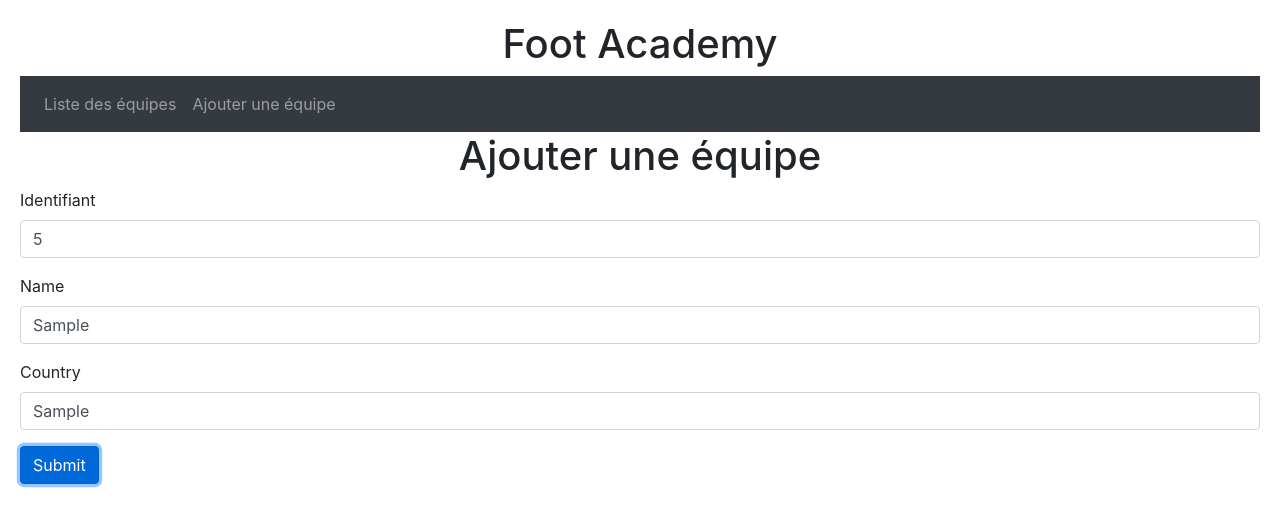
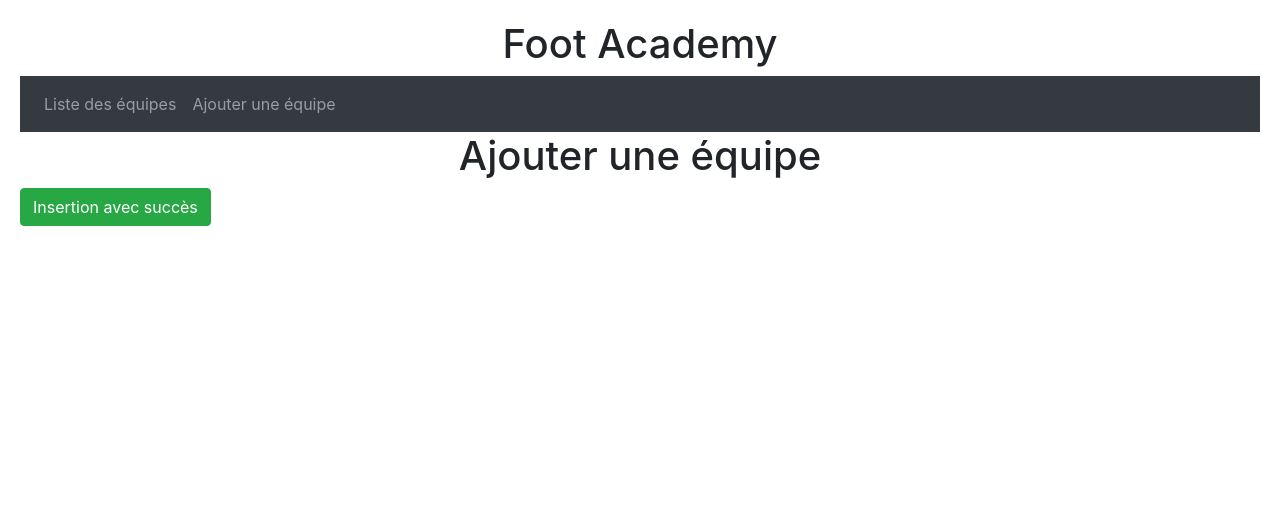
Before and after one commit to MezghichGit/footacademy, an Angular app: page /add in a window 1280 px wide. Both pictures are taken after typing "5", "Sample", "Sample" into the empty fields and a click on the button "Submit". Shown: the top 526 px of the page. Built offline with nearby package versions, Linux system fonts and the light colour scheme; no server answers.

Commit message:
form add equipe avec ngModel fini

```diff
--- a/src/app/add-equipe/add-equipe.component.html
+++ b/src/app/add-equipe/add-equipe.component.html
@@ -1,6 +1,6 @@
 <h1 align="center">Ajouter une équipe</h1>
 
-<form #myform="ngForm" (ngSubmit)="createEquipe(myform)">
+<form #myform="ngForm" (ngSubmit)="createEquipe(myform)" *ngIf="!submit">
     <div class="form-group">
       <label for="exampleInputEmail1">Identifiant</label>
       <input  ngModel name="iden" type="number" class="form-control" >
@@ -20,3 +20,5 @@
 
     <button type="submit" class="btn btn-primary">Submit</button>
   </form>
+
+  <button *ngIf="submit"   class="btn btn-success">Insertion avec succès</button>
--- a/src/app/add-equipe/add-equipe.component.ts
+++ b/src/app/add-equipe/add-equipe.component.ts
@@ -1,4 +1,5 @@
 import { Component, OnInit } from '@angular/core';
+import { EquipeService } from '../services/equipe.service';
 
 @Component({
   selector: 'app-add-equipe',
@@ -9,11 +10,12 @@ export class AddEquipeComponent implements OnInit {
 
     /// attribut de l'équipe
 
+  public submit: boolean = false;
   public iden: number;
   public name: string ;
   public country: string;
 
-  constructor() { }
+  constructor(private service:EquipeService) { }
 
   ngOnInit(): void {
 
@@ -22,7 +24,19 @@ export class AddEquipeComponent implements OnInit {
 
   createEquipe(data)
   {
-    alert(data.value.iden + " " + data.value.name + " " + data.value.country);
+    //alert(data.value.iden + " " + data.value.name + " " + data.value.country);
     //console.log(this.iden + " " + this.name + " " + this.country);
+
+    // étape suivante consiste à appeler le service et lui envoyer les données du formulaire
+    this.service.addEquipe(
+      {
+      id: data.value.iden,
+      name: data.value.name,
+      country : data.value.country
+      }
+    ).subscribe(
+      res => console.log("Insertion avec succès"));
+    this.submit = !this.submit;
+
   }
 }
--- a/src/app/services/equipe.service.ts
+++ b/src/app/services/equipe.service.ts
@@ -65,4 +65,9 @@ export class EquipeService {
   getListEquipes() {
          return this.Http.get(this.baseUrl);
   }
+
+  // méthode d'ajout d'une nouvelle équipe
+  addEquipe(obj:any) {
+    return this.Http.post(this.baseUrl, obj);
+   }
 }
```
